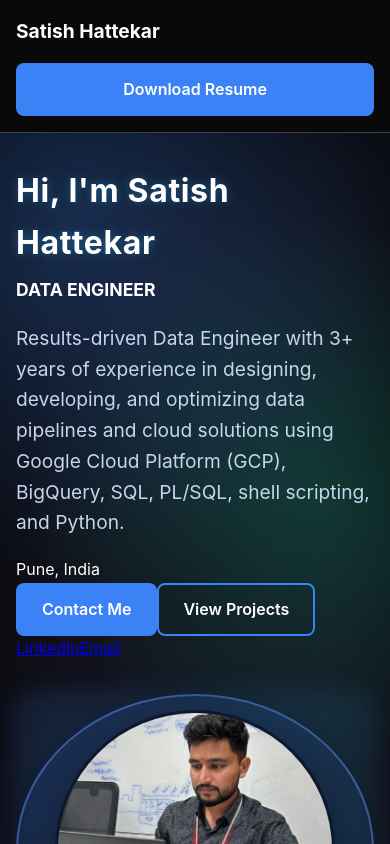
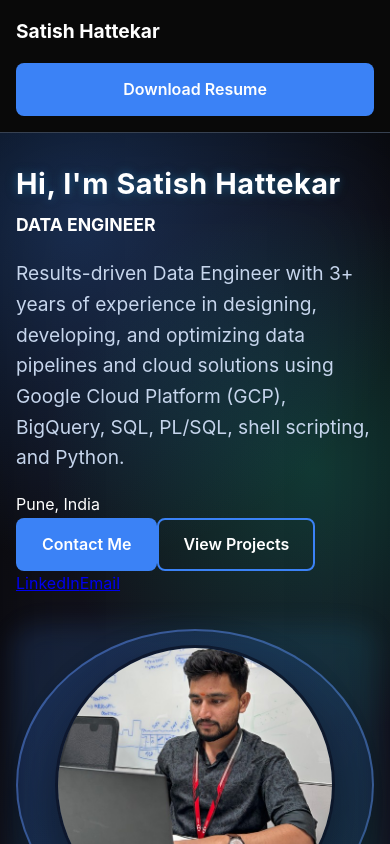
Before and after one commit to satishhattekar1997/portfolio, a React (Create React App) app: page / in a window 390 px wide. Shown: the top 844 px of the page. Built offline with nearby package versions, Linux system fonts and the light colour scheme.

Commit message:
Fix hero text visibility - change grid from minmax(0, 1fr) to 1fr auto and add tablet breakpoint

```diff
--- a/src/App.css
+++ b/src/App.css
@@ -119,7 +119,7 @@ body {
 .hero-content {
   position: relative;
   display: grid;
-  grid-template-columns: minmax(0, 1fr) 360px;
+  grid-template-columns: 1fr auto;
   gap: 3rem;
   width: min(1100px, 92%);
   margin: 0 auto;
@@ -645,6 +645,21 @@ body {
   margin: 0;
 }
 
+@media (max-width: 1024px) {
+  .hero-content {
+    grid-template-columns: 1fr;
+    gap: 2rem;
+  }
+
+  .hero-image {
+    justify-self: center;
+  }
+
+  .hero-image img {
+    max-width: 300px;
+  }
+}
+
 @media (max-width: 768px) {
   .navbar {
     position: static;
@@ -686,11 +701,14 @@ body {
 
   .hero-text {
     width: 100%;
+    max-width: 100%;
   }
 
   .hero-text h1 {
-    font-size: 2rem;
+    font-size: 1.8rem;
     margin: 0 0 0.5rem;
+    word-break: break-word;
+    line-height: 1.3;
   }
 
   .hero-text h2 {
```
